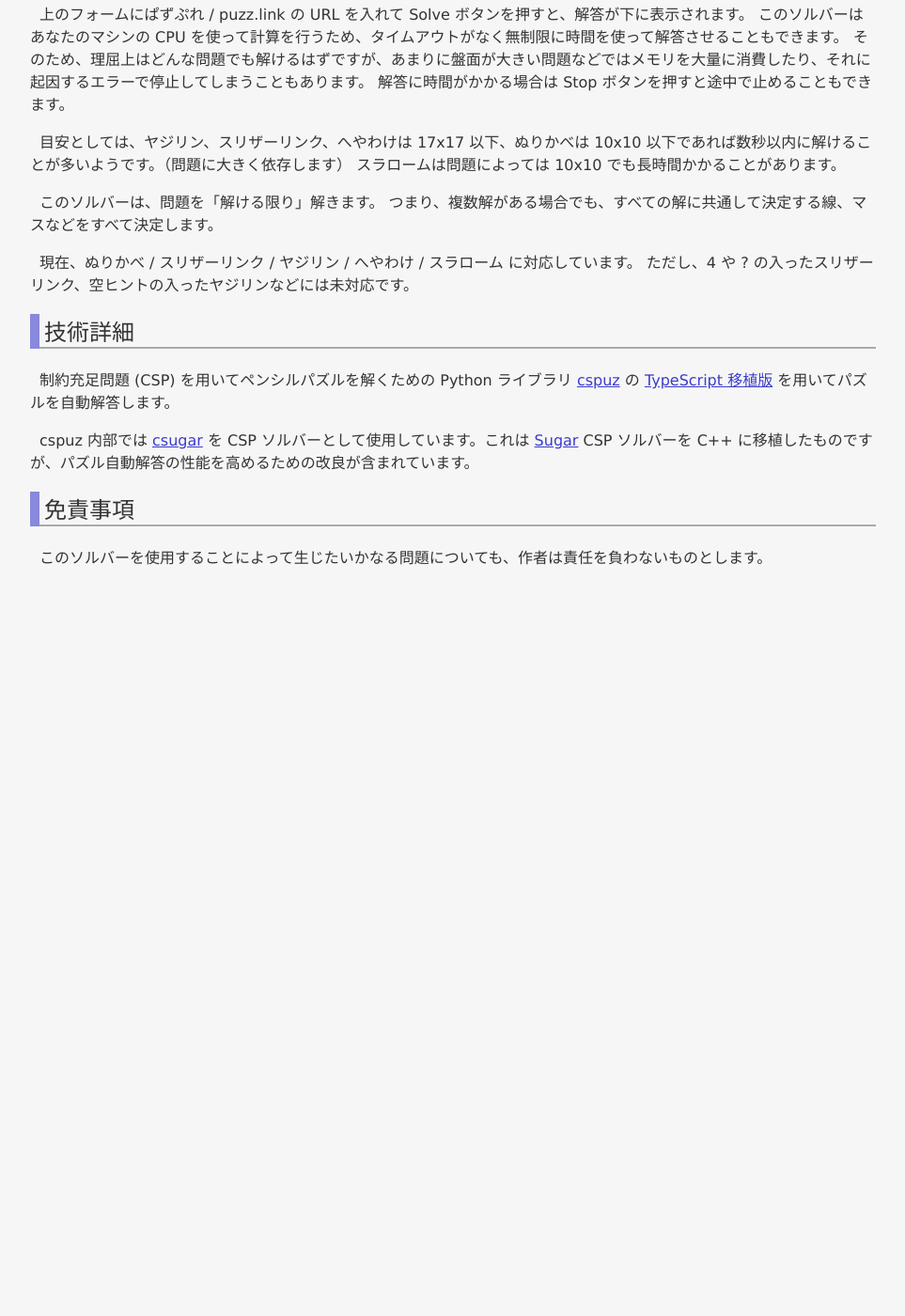
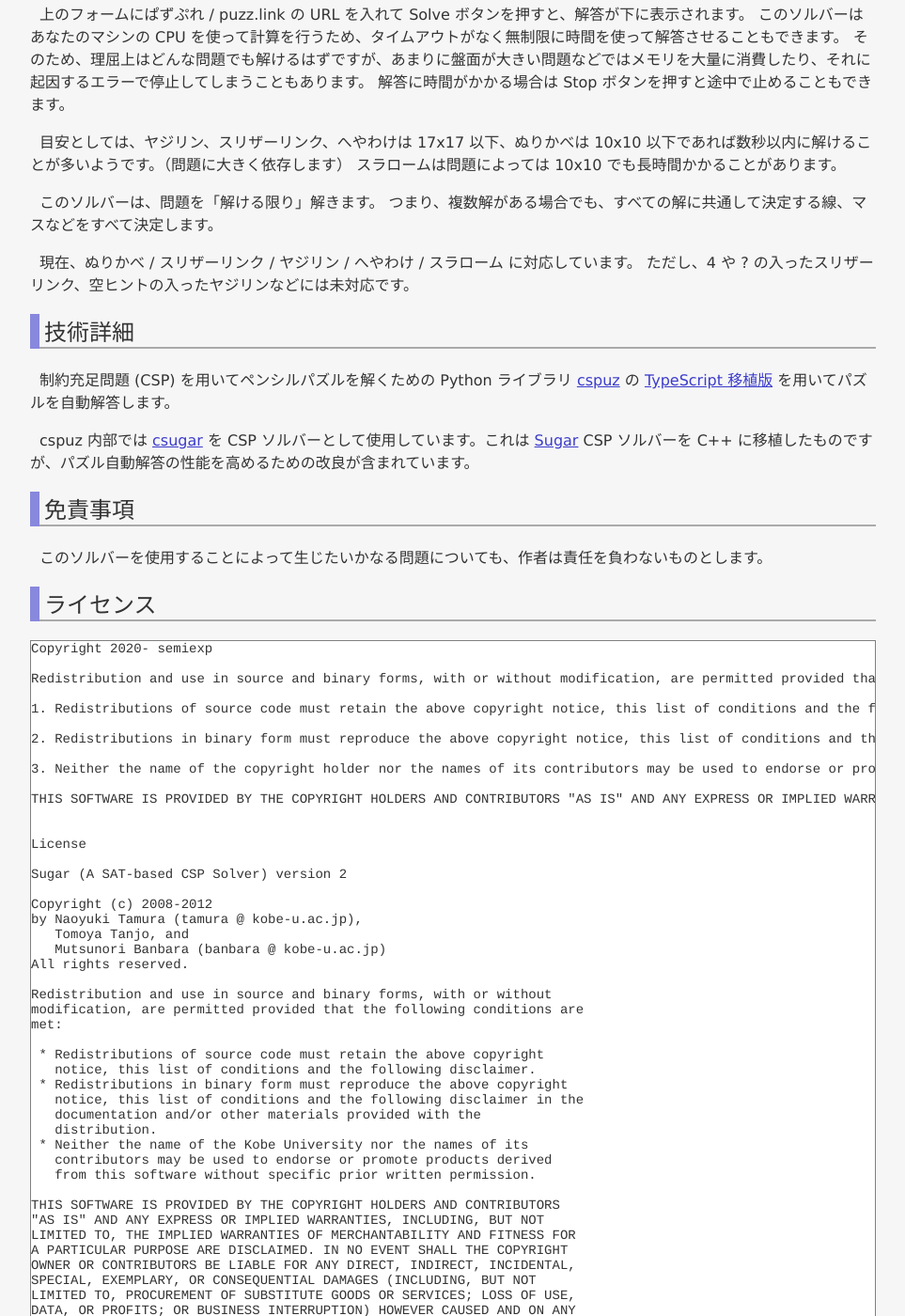
Before and after one commit to semiexp/semiexp.github.io, a Jekyll site: the page built from games/cspuz-solver/index.md, in a window 1280 px wide and 1400 px high, scrolled down 279 px. Shown: the whole window at 94% size, without its empty margins (158-1121 px from the left). Built offline with Jekyll 4.4.1, drawn with Linux system fonts in a browser that asks for light colours; before the commit the page ends 900 px from its top, so only the background shows below that; some of the changed text lies outside the part shown.

Commit message:
add license about cspuz-solver

```diff
--- a/games/cspuz-solver/index.md
+++ b/games/cspuz-solver/index.md
@@ -32,3 +32,79 @@ cspuz 内部では [csugar](https://github.com/semiexp/csugar) を CSP ソルバ
 ## 免責事項
 
 このソルバーを使用することによって生じたいかなる問題についても、作者は責任を負わないものとします。
+
+## ライセンス
+
+<pre style="overflow:auto">
+Copyright 2020- semiexp
+
+Redistribution and use in source and binary forms, with or without modification, are permitted provided that the following conditions are met:
+
+1. Redistributions of source code must retain the above copyright notice, this list of conditions and the following disclaimer.
+
+2. Redistributions in binary form must reproduce the above copyright notice, this list of conditions and the following disclaimer in the documentation and/or other materials provided with the distribution.
+
+3. Neither the name of the copyright holder nor the names of its contributors may be used to endorse or promote products derived from this software without specific prior written permission.
+
+THIS SOFTWARE IS PROVIDED BY THE COPYRIGHT HOLDERS AND CONTRIBUTORS "AS IS" AND ANY EXPRESS OR IMPLIED WARRANTIES, INCLUDING, BUT NOT LIMITED TO, THE IMPLIED WARRANTIES OF MERCHANTABILITY AND FITNESS FOR A PARTICULAR PURPOSE ARE DISCLAIMED. IN NO EVENT SHALL THE COPYRIGHT HOLDER OR CONTRIBUTORS BE LIABLE FOR ANY DIRECT, INDIRECT, INCIDENTAL, SPECIAL, EXEMPLARY, OR CONSEQUENTIAL DAMAGES (INCLUDING, BUT NOT LIMITED TO, PROCUREMENT OF SUBSTITUTE GOODS OR SERVICES; LOSS OF USE, DATA, OR PROFITS; OR BUSINESS INTERRUPTION) HOWEVER CAUSED AND ON ANY THEORY OF LIABILITY, WHETHER IN CONTRACT, STRICT LIABILITY, OR TORT (INCLUDING NEGLIGENCE OR OTHERWISE) ARISING IN ANY WAY OUT OF THE USE OF THIS SOFTWARE, EVEN IF ADVISED OF THE POSSIBILITY OF SUCH DAMAGE.
+
+
+License
+
+Sugar (A SAT-based CSP Solver) version 2
+
+Copyright (c) 2008-2012
+by Naoyuki Tamura (tamura @ kobe-u.ac.jp),
+   Tomoya Tanjo, and
+   Mutsunori Banbara (banbara @ kobe-u.ac.jp)
+All rights reserved.
+
+Redistribution and use in source and binary forms, with or without
+modification, are permitted provided that the following conditions are
+met:
+
+ * Redistributions of source code must retain the above copyright
+   notice, this list of conditions and the following disclaimer.
+ * Redistributions in binary form must reproduce the above copyright
+   notice, this list of conditions and the following disclaimer in the
+   documentation and/or other materials provided with the
+   distribution.
+ * Neither the name of the Kobe University nor the names of its
+   contributors may be used to endorse or promote products derived
+   from this software without specific prior written permission.
+
+THIS SOFTWARE IS PROVIDED BY THE COPYRIGHT HOLDERS AND CONTRIBUTORS
+"AS IS" AND ANY EXPRESS OR IMPLIED WARRANTIES, INCLUDING, BUT NOT
+LIMITED TO, THE IMPLIED WARRANTIES OF MERCHANTABILITY AND FITNESS FOR
+A PARTICULAR PURPOSE ARE DISCLAIMED. IN NO EVENT SHALL THE COPYRIGHT
+OWNER OR CONTRIBUTORS BE LIABLE FOR ANY DIRECT, INDIRECT, INCIDENTAL,
+SPECIAL, EXEMPLARY, OR CONSEQUENTIAL DAMAGES (INCLUDING, BUT NOT
+LIMITED TO, PROCUREMENT OF SUBSTITUTE GOODS OR SERVICES; LOSS OF USE,
+DATA, OR PROFITS; OR BUSINESS INTERRUPTION) HOWEVER CAUSED AND ON ANY
+THEORY OF LIABILITY, WHETHER IN CONTRACT, STRICT LIABILITY, OR TORT
+(INCLUDING NEGLIGENCE OR OTHERWISE) ARISING IN ANY WAY OUT OF THE USE
+OF THIS SOFTWARE, EVEN IF ADVISED OF THE POSSIBILITY OF SUCH DAMAGE.
+
+
+MiniSat -- Copyright (c) 2003-2006, Niklas Een, Niklas Sorensson
+           Copyright (c) 2007-2010  Niklas Sorensson
+
+Permission is hereby granted, free of charge, to any person obtaining a
+copy of this software and associated documentation files (the
+"Software"), to deal in the Software without restriction, including
+without limitation the rights to use, copy, modify, merge, publish,
+distribute, sublicense, and/or sell copies of the Software, and to
+permit persons to whom the Software is furnished to do so, subject to
+the following conditions:
+
+The above copyright notice and this permission notice shall be included
+in all copies or substantial portions of the Software.
+
+THE SOFTWARE IS PROVIDED "AS IS", WITHOUT WARRANTY OF ANY KIND, EXPRESS
+OR IMPLIED, INCLUDING BUT NOT LIMITED TO THE WARRANTIES OF
+MERCHANTABILITY, FITNESS FOR A PARTICULAR PURPOSE AND
+NONINFRINGEMENT. IN NO EVENT SHALL THE AUTHORS OR COPYRIGHT HOLDERS BE
+LIABLE FOR ANY CLAIM, DAMAGES OR OTHER LIABILITY, WHETHER IN AN ACTION
+OF CONTRACT, TORT OR OTHERWISE, ARISING FROM, OUT OF OR IN CONNECTION
+WITH THE SOFTWARE OR THE USE OR OTHER DEALINGS IN THE SOFTWARE.
+</pre>
```
